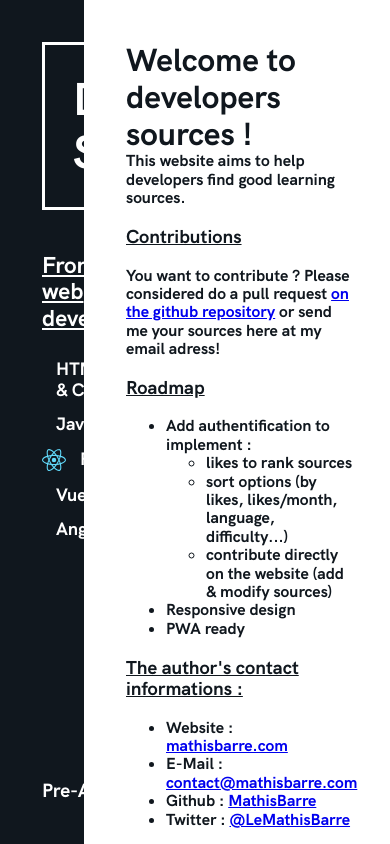
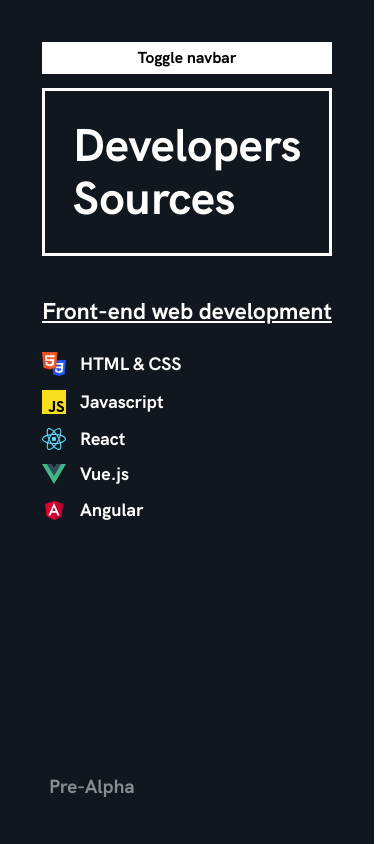
Before and after one commit to MathisBarre/developerssources, a Next.js app: page / in a window 390 px wide. Built offline with nearby package versions, Linux system fonts and the light colour scheme.

Commit message:
feat(responsive): toggle navigation bar

```diff
--- a/components/layout.js
+++ b/components/layout.js
@@ -2,11 +2,14 @@ import styles from "./layout.module.sass"
 import Head from 'next/head'
 import Link from 'next/link'
 import { technoIdToLabel } from '../lib/functions'
+import ReactGA from 'react-ga';
+import { useState } from 'react'
 
 export default function Layout({children}) {
+
   const navigation = [
     {
-        "title": "Frontend web development",
+      "title": "Front-end web development",
       "technologies": [
         {
           "img": "/images/htmlcss.svg",
@@ -31,13 +34,22 @@ export default function Layout({children}) {
       ]
     }
   ]
+
+  let [isNavbarVisible, setNavbarVisibility] = useState(true)
+
   return (
     <>
       <Head>
         <title>Developers Sources</title>
+        {/* {
+          ReactGA.initialize('UA-000000-01')
+          ReactGA.pageview(window.location.pathname + window.location.search)
+        } */}
       </Head>
+
       <div className={styles.app}>
-        <header className={styles.header}>
+        <button className={styles.headerBtnToggle} onClick={() => { setNavbarVisibility(!isNavbarVisible) }} >Toggle navbar</button>
+        <header className={`${styles.header} ${(!isNavbarVisible) ? styles.headerHidden : ""}`}>
           <Link href="/"><a className={styles.headerLink}>
             <h1 className={styles.headerTitle}>
               <span className={styles.headerTitleItems}>Developers</span><br />
--- a/components/layout.module.sass
+++ b/components/layout.module.sass
@@ -16,6 +16,10 @@
   font-size: 1.2rem
   font-weight: 700
   color: white
+  background-color: var(--black)
+  padding: 3.5px 7px
+  border-radius: 3px
+  opacity: .5
 
 .header
   display: inline-block
@@ -24,17 +28,34 @@
   background-color: var(--black)
   padding: 42px
   color: white
+  transition-duration: .1s
   &Link
     color: white
   &Title
     margin: 0
     margin-bottom: 21px
+    margin-top: 46px
     border: solid 3px white
     padding: 28px
     font-size: 46px
     box-sizing: border-box
     &Items
       display: inline-block
+  &BtnToggle
+    position: absolute
+    z-index: 1000
+    background-color: white
+    border: none
+    padding: 7px 14px
+    top: 42px
+    left: 42px
+    width: 290px
+  &Hidden
+    margin-left: -375px
+
+@media screen and ( max-width: 1024px )
+  .header
+    position: absolute
 
 .nav
   &Group
--- a/pages/technologie.module.sass
+++ b/pages/technologie.module.sass
@@ -1,7 +1,7 @@
 .main
   padding: 42px
   flex: 1
-  overflow: auto
+  overflow-y: scroll
 
 .source
   margin-bottom: 28px
--- a/styles/global.sass
+++ b/styles/global.sass
@@ -4,6 +4,7 @@
 
 :root
   --black: #10171E
+  --white: white
 
 body
   font-family: "HKGrotesk-bold", -apple-system, BlinkMacSystemFont, 'Segoe UI', Roboto, Oxygen, Ubuntu, Cantarell, 'Open Sans', 'Helvetica Neue', sans-serif
```
Lines whose indentation alone changed are shown as unchanged.
